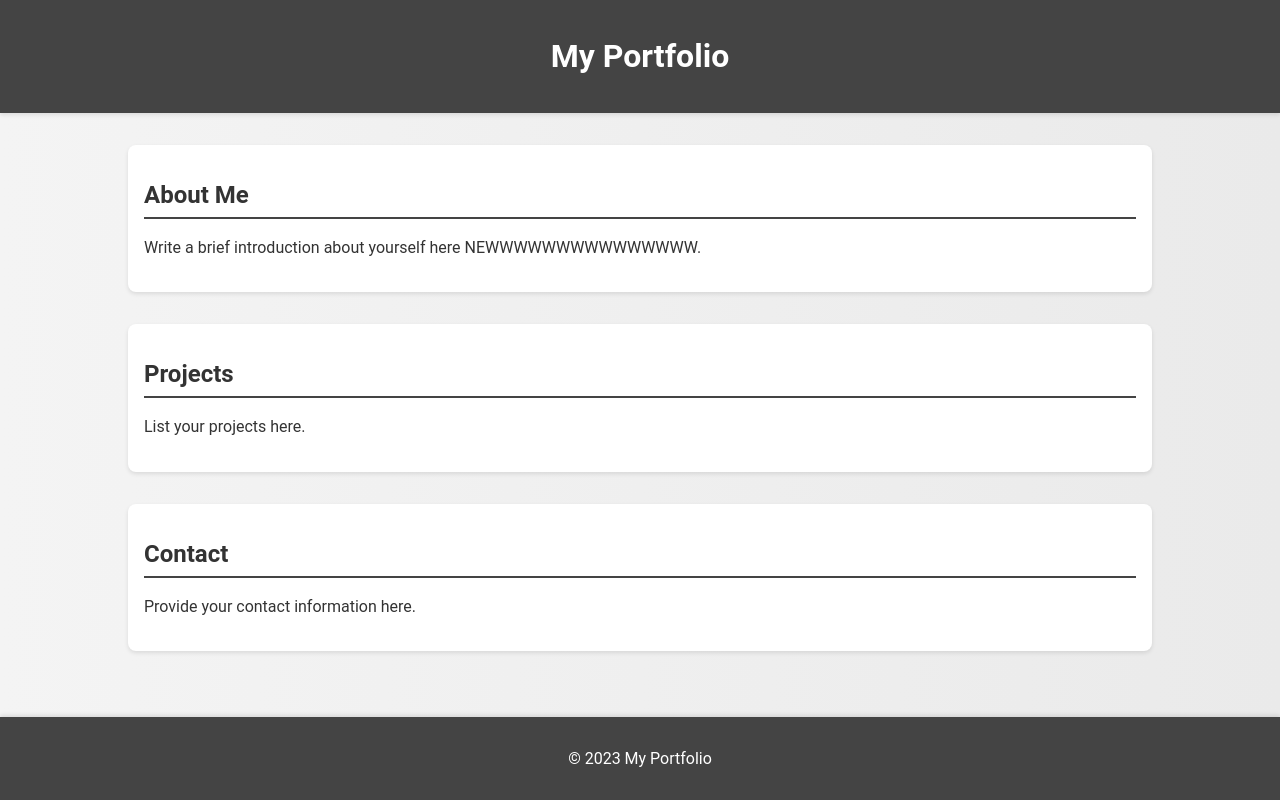
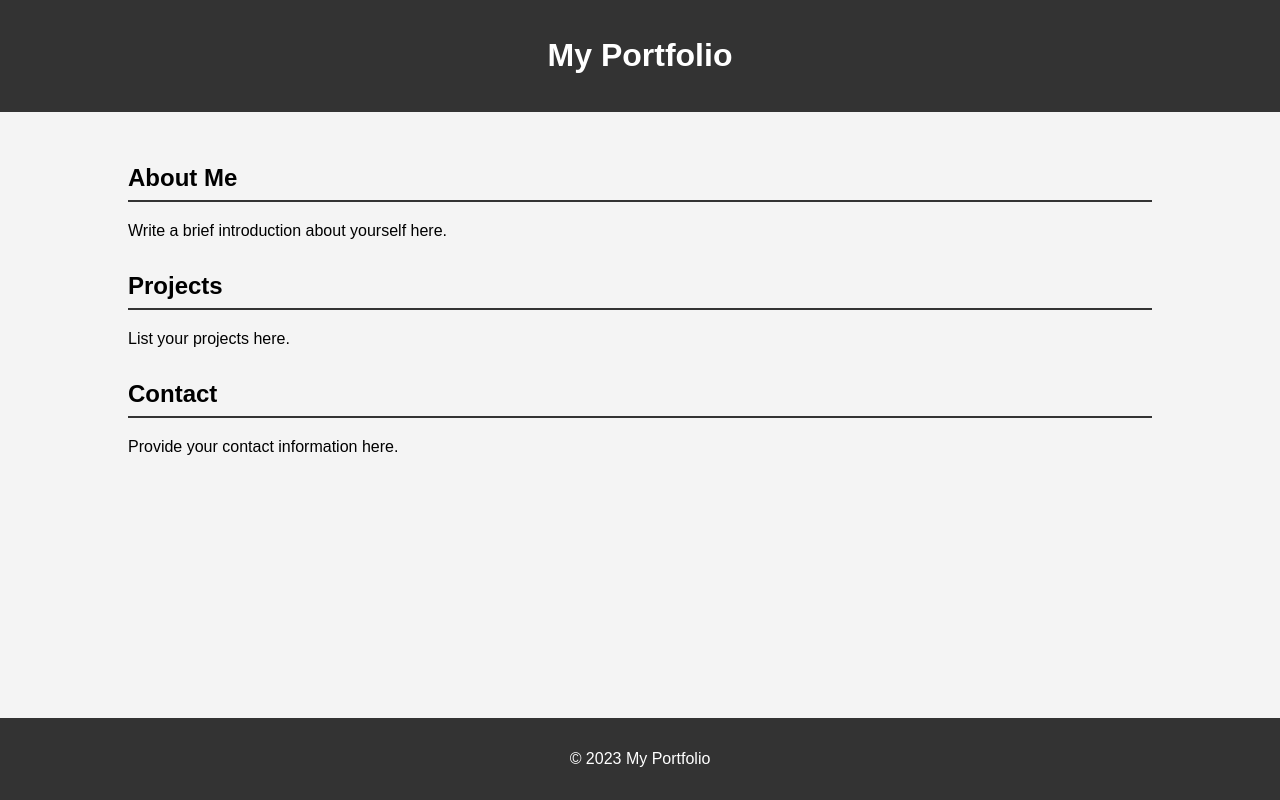
Before and after one commit to raksh2817/rakshith_srinath.github.io, a plain HTML site: page index.html in a window 1280 px wide. Drawn offline with Linux system fonts and the light colour scheme.

Commit message:
Update index.html

```diff
--- a/index.html
+++ b/index.html
@@ -3,8 +3,42 @@
 <head>
     <meta charset="UTF-8">
     <meta name="viewport" content="width=device-width, initial-scale=1.0">
-    <title>My Porhdfhdtfolio</title>
-    <link rel="stylesheet" href="styles.css">
+    <title>My Portfolio</title>
+    <style>
+        body {
+            font-family: Arial, sans-serif;
+            margin: 0;
+            padding: 0;
+            background-color: #f4f4f4;
+        }
+        header {
+            background-color: #333;
+            color: #fff;
+            padding: 1rem 0;
+            text-align: center;
+        }
+        .container {
+            width: 80%;
+            margin: 0 auto;
+            padding: 2rem 0;
+        }
+        .section {
+            margin-bottom: 2rem;
+        }
+        .section h2 {
+            border-bottom: 2px solid #333;
+            padding-bottom: 0.5rem;
+        }
+        footer {
+            background-color: #333;
+            color: #fff;
+            text-align: center;
+            padding: 1rem 0;
+            position: fixed;
+            width: 100%;
+            bottom: 0;
+        }
+    </style>
 </head>
 <body>
     <header>
@@ -13,7 +47,7 @@
     <div class="container">
         <div class="section">
             <h2>About Me</h2>
-            <p>Write a brief introduction about yourself here NEWWWWWWWWWWWWWWW.</p>
+            <p>Write a brief introduction about yourself here.</p>
         </div>
         <div class="section">
             <h2>Projects</h2>
```
